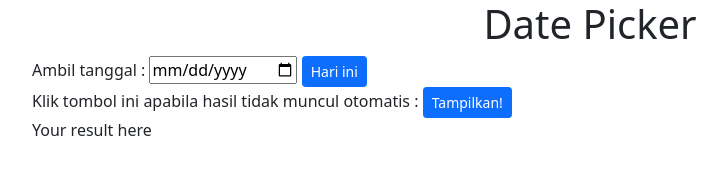
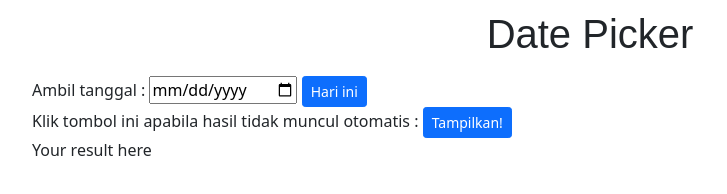
Before and after one commit to arraysyams/date-picker, a plain HTML site: page index.html in a window 1280 px wide. Shown: the whole page, without its empty margins (50-777 px from the left). Drawn offline with Linux system fonts and the light colour scheme.

Commit message:
Vertical paddings on h1

```diff
--- a/index.html
+++ b/index.html
@@ -6,7 +6,7 @@
     <meta name="viewport" content="width=device-width, initial-scale=1.0">
     <title>Date Picker</title>
     <style>
-        h1 {text-align: center;}
+        h1 {text-align: center; font-family: sans-serif; padding: 10px 0px 10px 0px;}
     </style>
     <link rel="stylesheet" href="css/bootstrap.min.css">
 </head>
```
